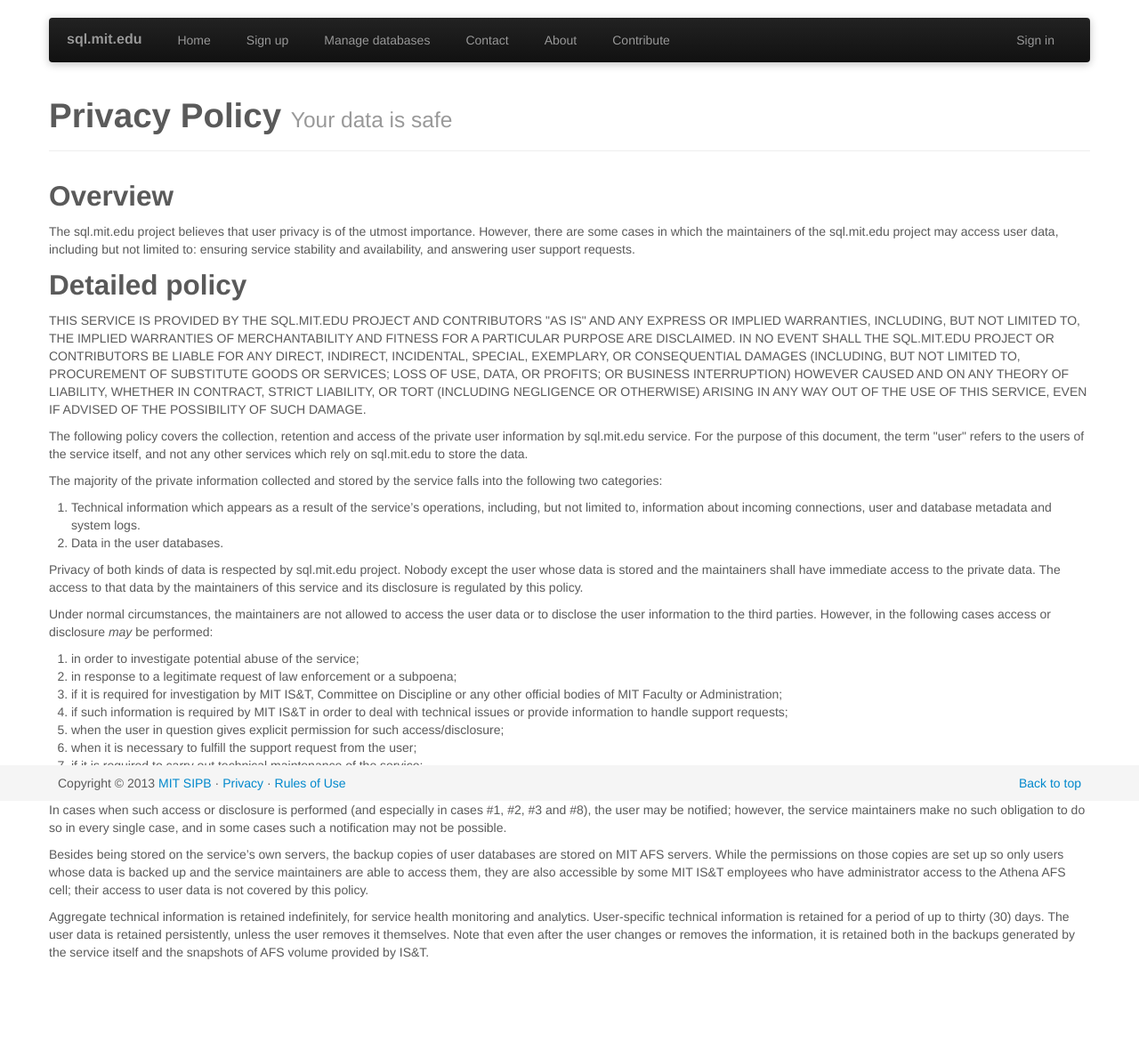
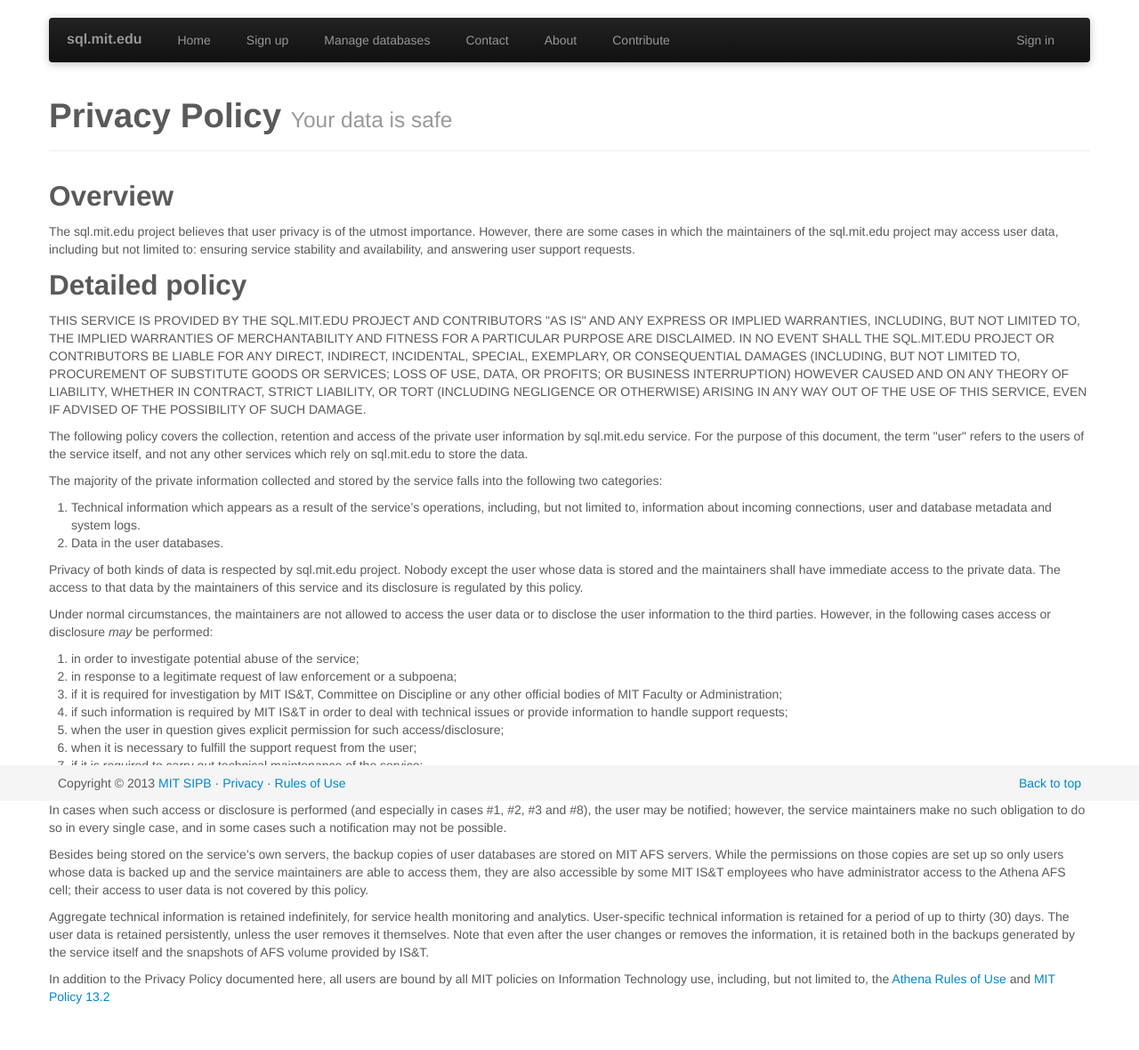
Before and after one commit to achernya/sql-web, a Jekyll site: the page built from privacy/index.html, in a window 1280 px wide. Shown: the whole page at 89% size. Built offline with Jekyll 4.4.1, drawn with Linux system fonts in a browser that asks for light colours; before the commit the page ends 1130 px from its top, so only the background shows below that.

Commit message:
Added Athena RoU and MIT Policy clause
Added a paragraph at the end linking to Athena RoU and MIT Policy 13.2

```diff
--- a/privacy/index.html
+++ b/privacy/index.html
@@ -107,3 +107,9 @@ title: Privacy policy
   information, it is retained both in the backups generated by the
   service itself and the snapshots of AFS volume provided by IS&amp;T.
 </p>
+<p>
+  In addition to the Privacy Policy documented here, all users are
+  bound by all MIT policies on Information Technology use,
+  including, but not limited to, the <a href="https://ist.mit.edu/athena/olh/rules">Athena Rules of Use</a> and
+  <a href="http://web.mit.edu/policies/13/13.2.html">MIT Policy 13.2</a>
+</p>
```
